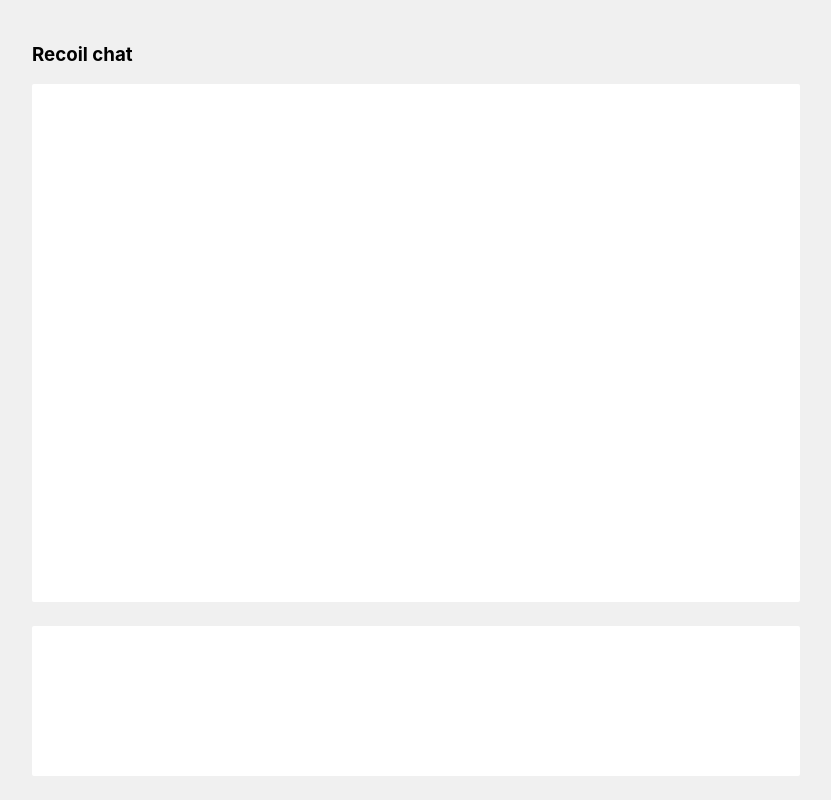
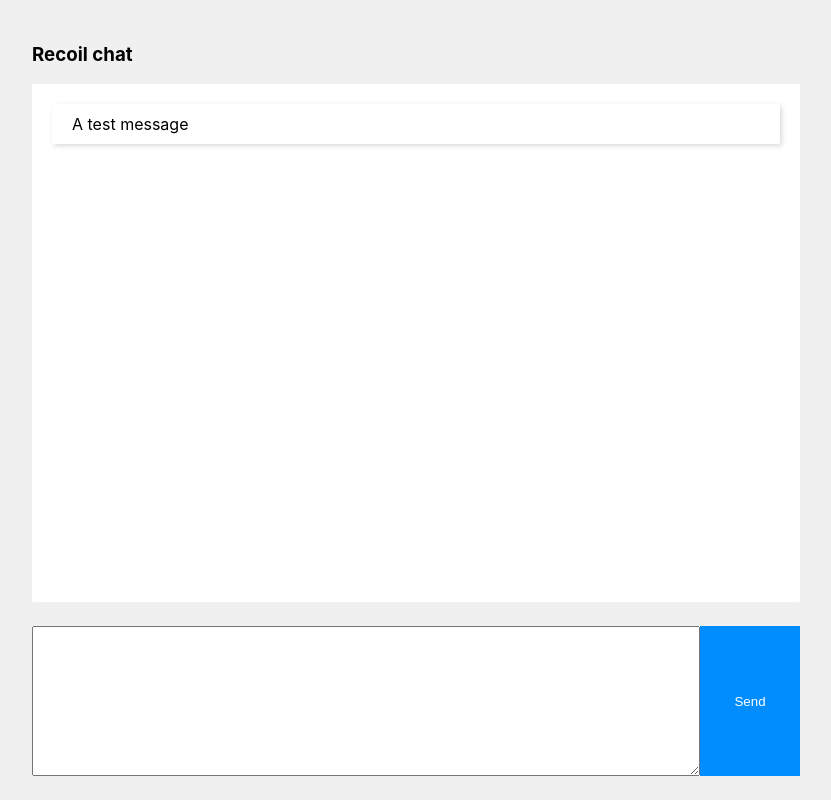
Before and after one commit to Acousticdesk/recoil-chat, a React (Create React App) app: page / in a window 1280 px wide. Shown: the whole page, without its empty margins (224-1055 px from the left). Built offline with nearby package versions, Linux system fonts and the light colour scheme.

Commit message:
Complete chat layout

```diff
--- a/package.json
+++ b/package.json
@@ -6,10 +6,12 @@
     "@testing-library/jest-dom": "^4.2.4",
     "@testing-library/react": "^9.5.0",
     "@testing-library/user-event": "^7.2.1",
+    "classnames": "^2.2.6",
     "node-sass": "^4.14.1",
     "react": "^16.13.1",
     "react-dom": "^16.13.1",
-    "react-scripts": "3.4.1"
+    "react-scripts": "3.4.1",
+    "recoil": "0.0.10"
   },
   "scripts": {
     "start": "react-scripts start",
--- /dev/null
+++ b/src/components/chat/chat-input/index.js
@@ -0,0 +1,18 @@
+import React, { useState } from 'react'
+import classNames from 'classnames'
+
+import './styles.scss'
+
+export default ({ className }) => {
+  const [message, setMessage] = useState('')
+
+  const handleInput = (e) => setMessage(e.target.value)
+
+  return (
+    <textarea
+      className={classNames('ChatInput', className)}
+      value={message}
+      onChange={handleInput}
+    />
+  )
+}
--- /dev/null
+++ b/src/components/chat/chat-input/styles.scss
@@ -0,0 +1,3 @@
+.ChatInput {
+  padding: 10px;
+}
--- a/src/components/chat/chat-layout/index.jsx
+++ b/src/components/chat/chat-layout/index.jsx
@@ -1,13 +1,22 @@
 import React from 'react'
+
+import ChatMessages from '../chat-messages'
+import ChatInput from '../chat-input'
+import ChatSendMessage from '../chat-send-message'
 
 import './styles.scss'
 
-export default ({ children }) => (
+export default () => (
   <div className="ChatLayout">
     <div className="ChatLayout__container">
       <h3>Recoil chat</h3>
-      <div className="ChatLayout__messages"></div>
-      <div className="ChatLayout__input-container"></div>
+      <div className="ChatLayout__messages">
+        <ChatMessages />
+      </div>
+      <div className="ChatLayout__input-container">
+        <ChatInput className="ChatLayout__input" />
+        <ChatSendMessage className="ChatLayout__send-message" />
+      </div>
     </div>
   </div>
 )
--- a/src/components/chat/chat-layout/styles.scss
+++ b/src/components/chat/chat-layout/styles.scss
@@ -14,15 +14,25 @@
   }
 
   &__messages {
+    padding: 20px;
     border-radius: 2px;
     background: #fff;
     flex: 1 1 auto;
   }
 
   &__input-container {
+    display: flex;
     border-radius: 2px;
     background: #fff;
     flex: 0 0 150px;
     margin: 24px 0 0 0;
   }
+
+  &__input {
+    flex: 1 1 auto;
+  }
+
+  &__send-message {
+    flex: 0 0 100px;
+  }
 }
--- a/src/components/chat/chat-message/index.jsx
+++ b/src/components/chat/chat-message/index.jsx
@@ -2,6 +2,6 @@ import React from 'react'
 
 import './styles.scss'
 
-export default ({ message }) => (
-  <div className="ChatMessage">{message}</div>
+export default ({ children }) => (
+  <div className="ChatMessage">{children}</div>
 )
--- /dev/null
+++ b/src/components/chat/chat-messages/index.js
@@ -0,0 +1,13 @@
+import React from 'react'
+
+import ChatMessage from '../chat-message'
+
+export default () => {
+  const messages = ['A test message']
+
+  return (
+    <>
+      {messages.map((message) => <ChatMessage key={message}>{message}</ChatMessage>)}
+    </>
+  )
+}
--- /dev/null
+++ b/src/components/chat/chat-send-message/index.js
@@ -0,0 +1,8 @@
+import React from 'react'
+import classNames from 'classnames'
+
+import './styles.scss'
+
+export default ({ className }) => (
+  <button className={classNames('ChatSendMessage', className)}>Send</button>
+)
--- /dev/null
+++ b/src/components/chat/chat-send-message/styles.scss
@@ -0,0 +1,7 @@
+@import 'styles/variables';
+
+.ChatSendMessage {
+  background: $color-azure-radiance-blue;
+  color: $color-white;
+  border: none;
+}
--- a/src/index.js
+++ b/src/index.js
@@ -1,12 +1,16 @@
 import React from 'react'
 import ReactDOM from 'react-dom'
+import { RecoilRoot } from 'recoil'
+
 import App from './App'
 
 import './styles/global.scss'
 
 ReactDOM.render(
   <React.StrictMode>
-    <App />
+    <RecoilRoot>
+      <App />
+    </RecoilRoot>
   </React.StrictMode>,
   document.getElementById('root')
 )
--- a/src/styles/variables.scss
+++ b/src/styles/variables.scss
@@ -1 +1,3 @@
 $color-gallery-grey: #f0f0f0;
+$color-azure-radiance-blue: #028dff;
+$color-white: #ffffff;
```
Also changed, not shown: 2 other files (tests, documents, lock files or other folders).
